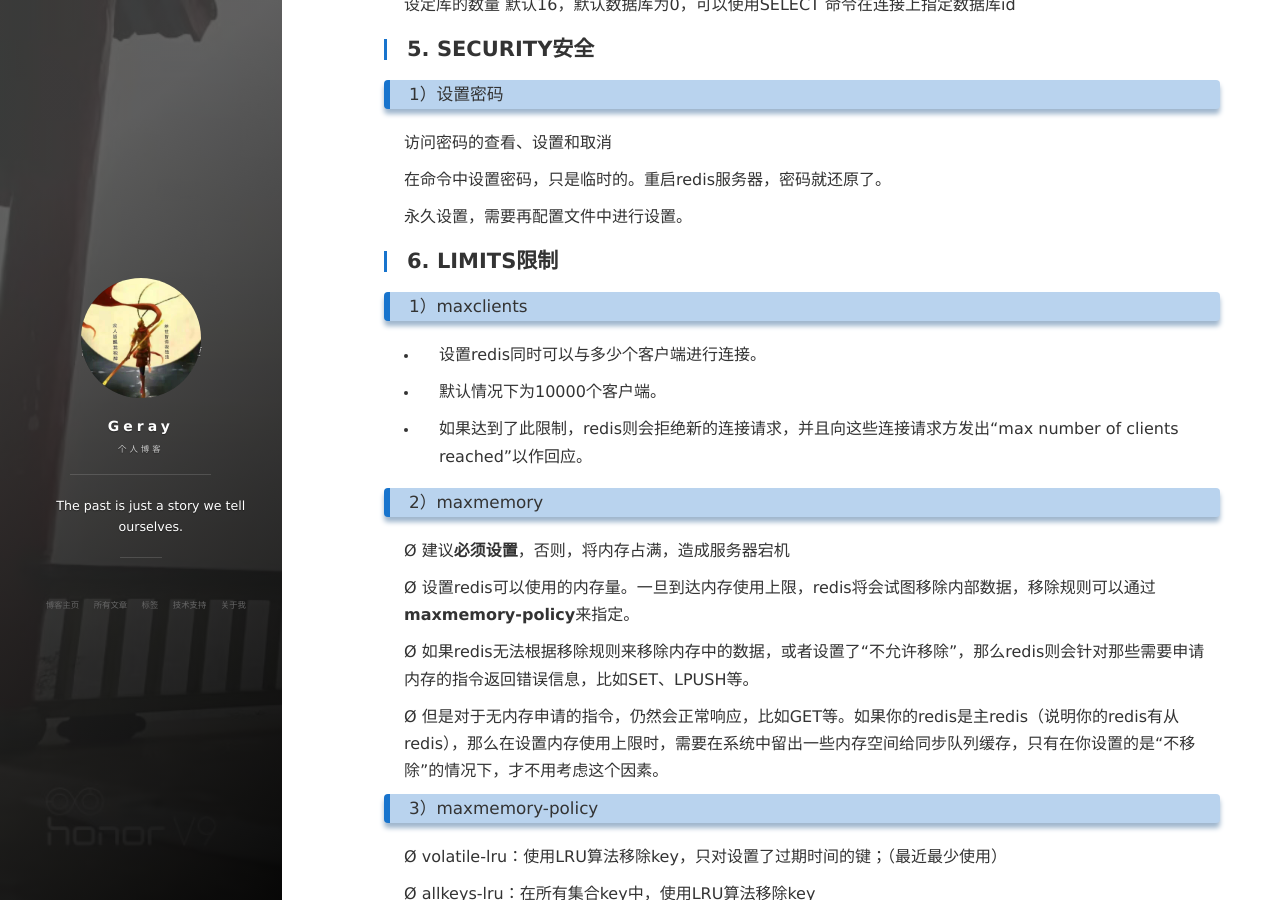
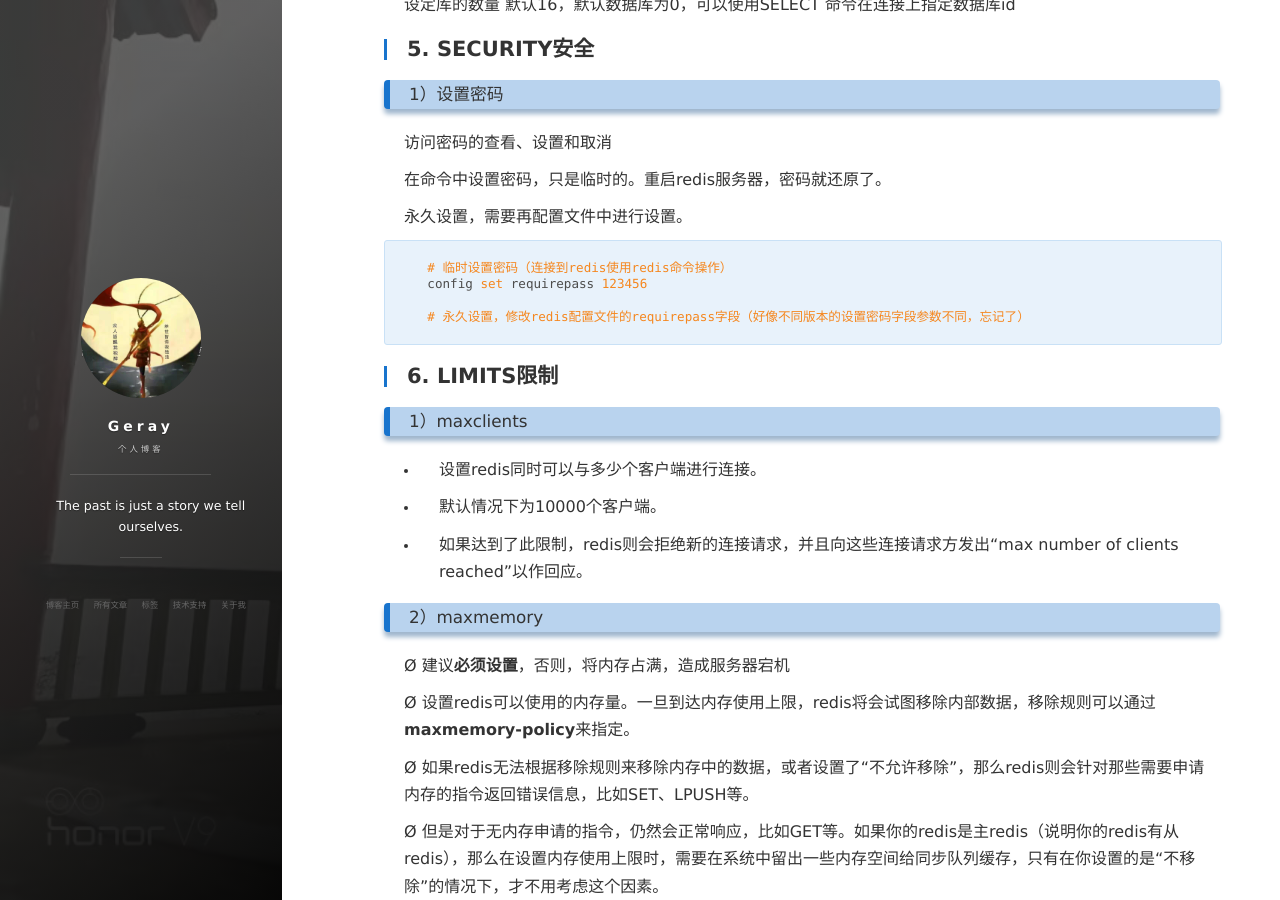
Before and after one commit to geray-zsg/geray-zsg.github.io, a Jekyll site: the page built from _posts/2022-4-12-redis基础（一）-单节点介绍.md, in a window 1280 px wide and 900 px high, scrolled down 6251 px. Built offline with Jekyll 4.4.1, drawn with Linux system fonts in a browser that asks for light colours; nearby versions of some CDN libraries; comment, search, counter and statistics services are not loaded.

Commit message:
Update 2022-4-12-redis基础（一）-单节点介绍.md

````diff
--- a/_posts/2022-4-12-redis基础（一）-单节点介绍.md
+++ b/_posts/2022-4-12-redis基础（一）-单节点介绍.md
@@ -249,7 +249,12 @@ protected-mode no
 
 永久设置，需要再配置文件中进行设置。
 
+```
+  # 临时设置密码（连接到redis使用redis命令操作）
+  config set requirepass 123456
 
+  # 永久设置，修改redis配置文件的requirepass字段（好像不同版本的设置密码字段参数不同，忘记了）
+```
 
 ## 6. LIMITS限制
 
````
